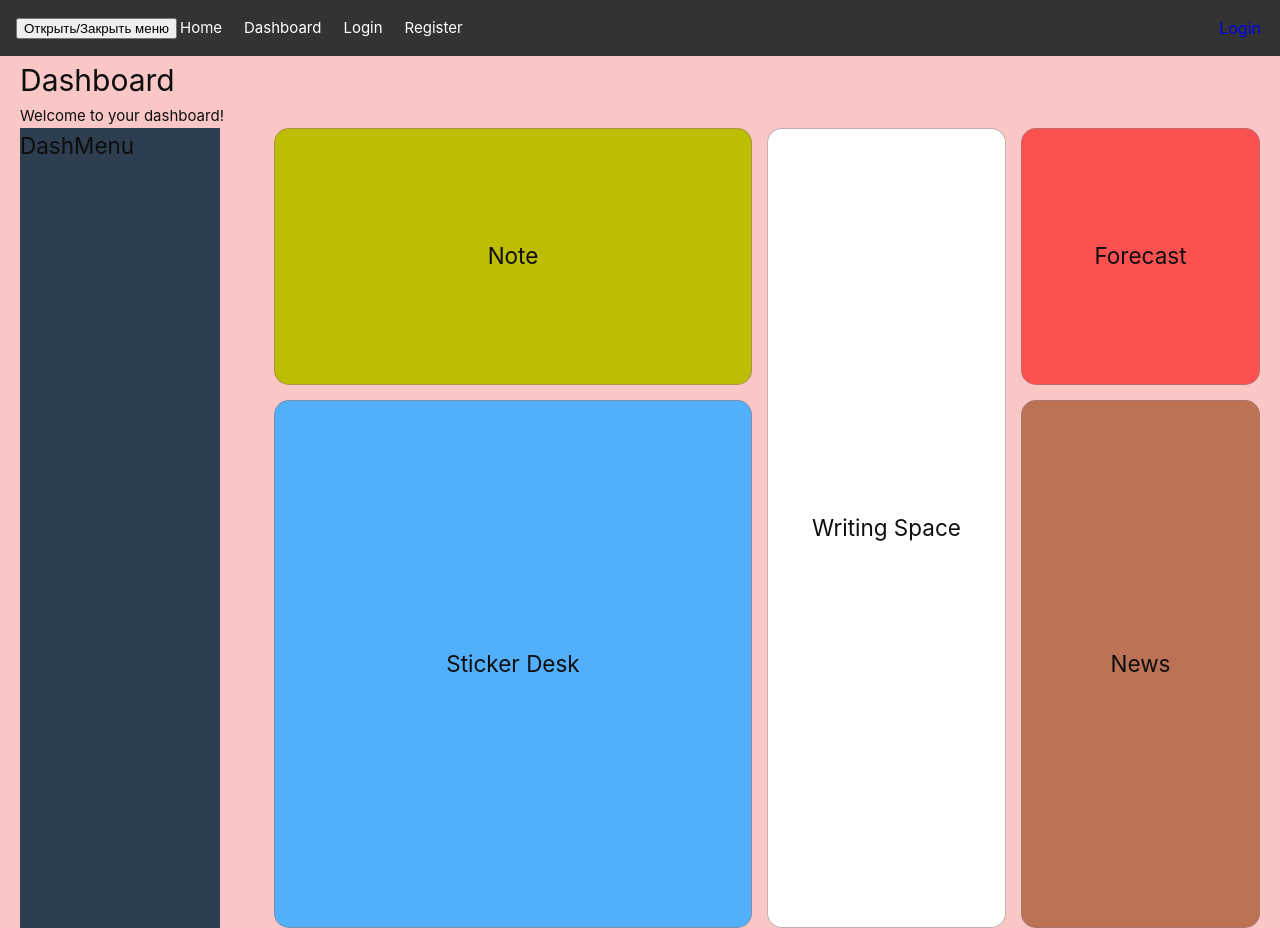
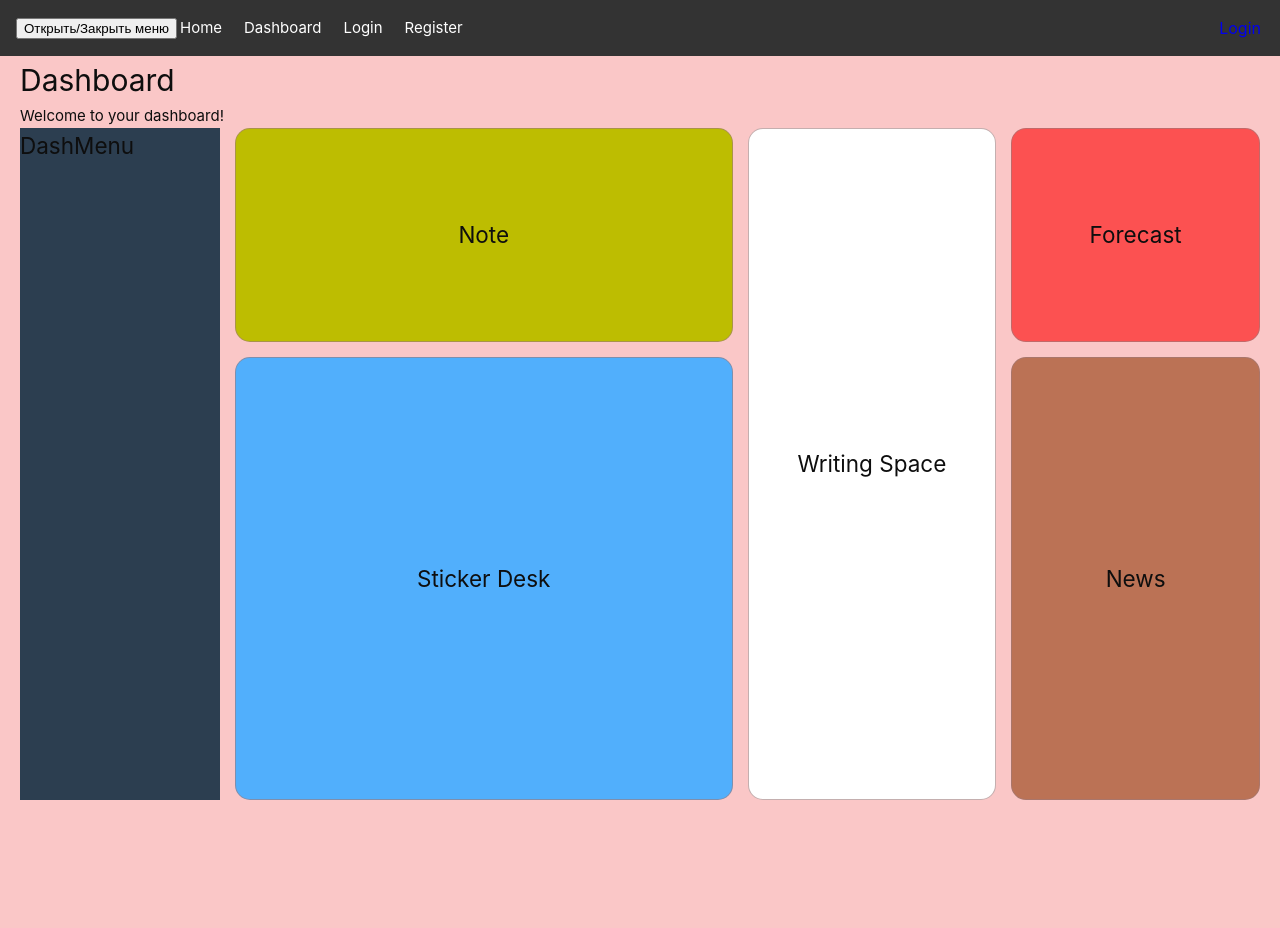
Before and after one commit to Likulka/OneBoard, a Vue app: page /dashboard in a window 1280 px wide. After the commit the page ends 800 px from the top, so only its background shows below. Built offline with nearby package versions, Linux system fonts and the light colour scheme.

Commit message:
add toggle menu

```diff
--- a/src/assets/main.css
+++ b/src/assets/main.css
@@ -14,10 +14,11 @@
 }
 
 main{
-  height: 100%;
+  /*height: 100%;*/
   display: flex;
   flex-direction: column;
   padding: 0 20px;
+  min-height: 0;
 }
 
 a,
--- a/src/components/SideMenu.vue
+++ b/src/components/SideMenu.vue
@@ -17,7 +17,7 @@ const isMenuVisible = computed(() => store.state.isMenuVisible); // Подклю
 <style>
 .side-menu {
 width: 200px;
-height: 100vh;
+//height: 100vh;
 background-color: #2c3e50;
 top: 0;
 transition: transform 0.3s ease; /* Плавное выдвижение меню */
--- a/src/views/Dashboard.vue
+++ b/src/views/Dashboard.vue
@@ -1,7 +1,7 @@
 <template>
     <h1>Dashboard</h1>
     <p>Welcome to your dashboard!</p>
-    <div class="container">
+    <div :class="['container', {'menu-visible': isMenuVisible}]">
       <SideMenu />
       <Note/>
       <StickerDesk/>
@@ -18,26 +18,33 @@ import WritingSpace from "@/components/WritingSpace.vue";
 import Forecast from "@/components/Forecast.vue";
 import News from "@/components/News.vue";
 import SideMenu from "@/components/SideMenu.vue";
-
+import { computed } from 'vue';
+import { useStore } from 'vuex';
 
 
 export default {
   name: 'Dashboard',
-  components: {SideMenu, News, Forecast, WritingSpace, Note, StickerDesk}
+  components: {SideMenu, News, Forecast, WritingSpace, Note, StickerDesk},
+  setup() {
+    const store = useStore();
+    const isMenuVisible = computed(() => store.state.isMenuVisible); // Получаем состояние видимости меню
+    return { isMenuVisible };
+  }
 }
 </script>
 
 <style scoped>
 .container{
   display: grid;
-  grid-template-columns: 1fr 2fr 1fr 1fr;
+  grid-template-columns: 2fr 1fr 1fr;
   grid-template-rows: 1fr 1fr 1fr;
   gap: 15px;
   grid-auto-flow: column;
   height: 100%;
+}
 
-
-
+.menu-visible {
+  grid-template-columns: 200px 2fr 1fr 1fr; /* Первая колонка выделена под SideMenu */
 }
 
 .container > section {
```
